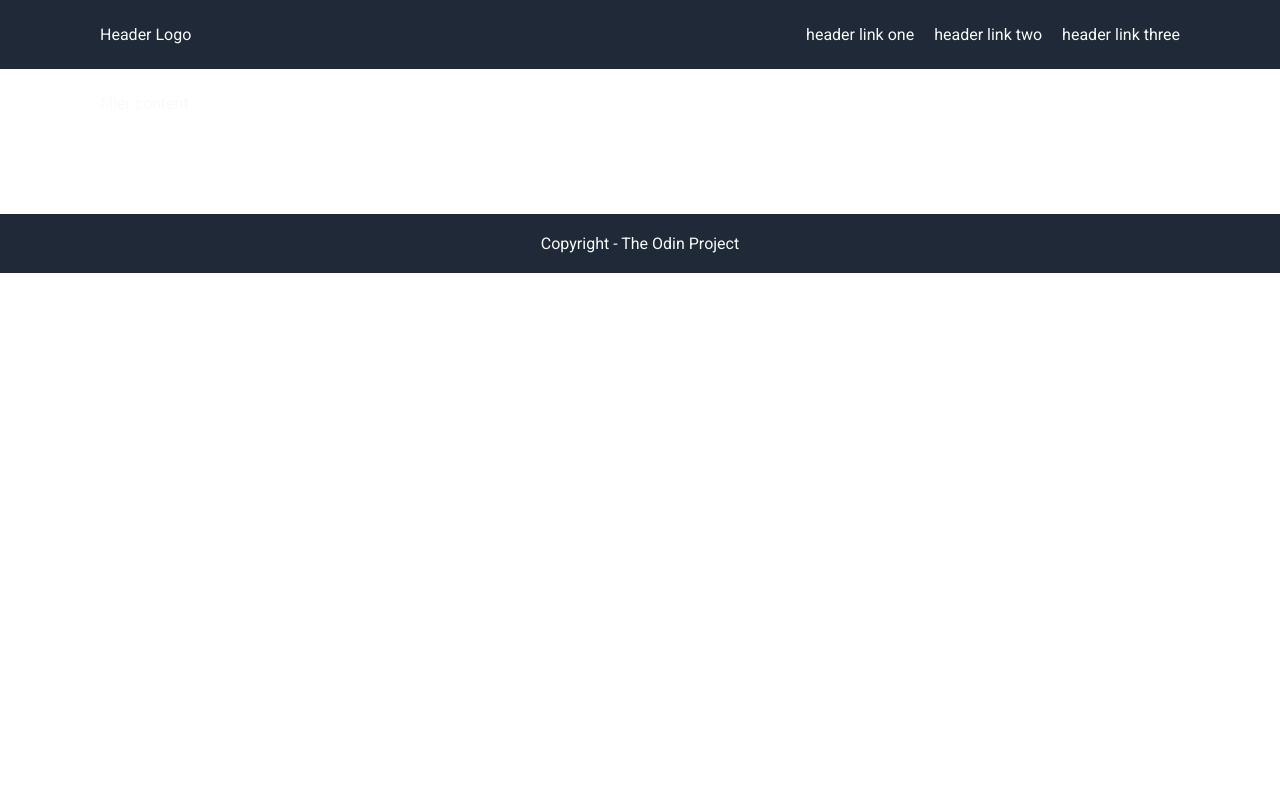
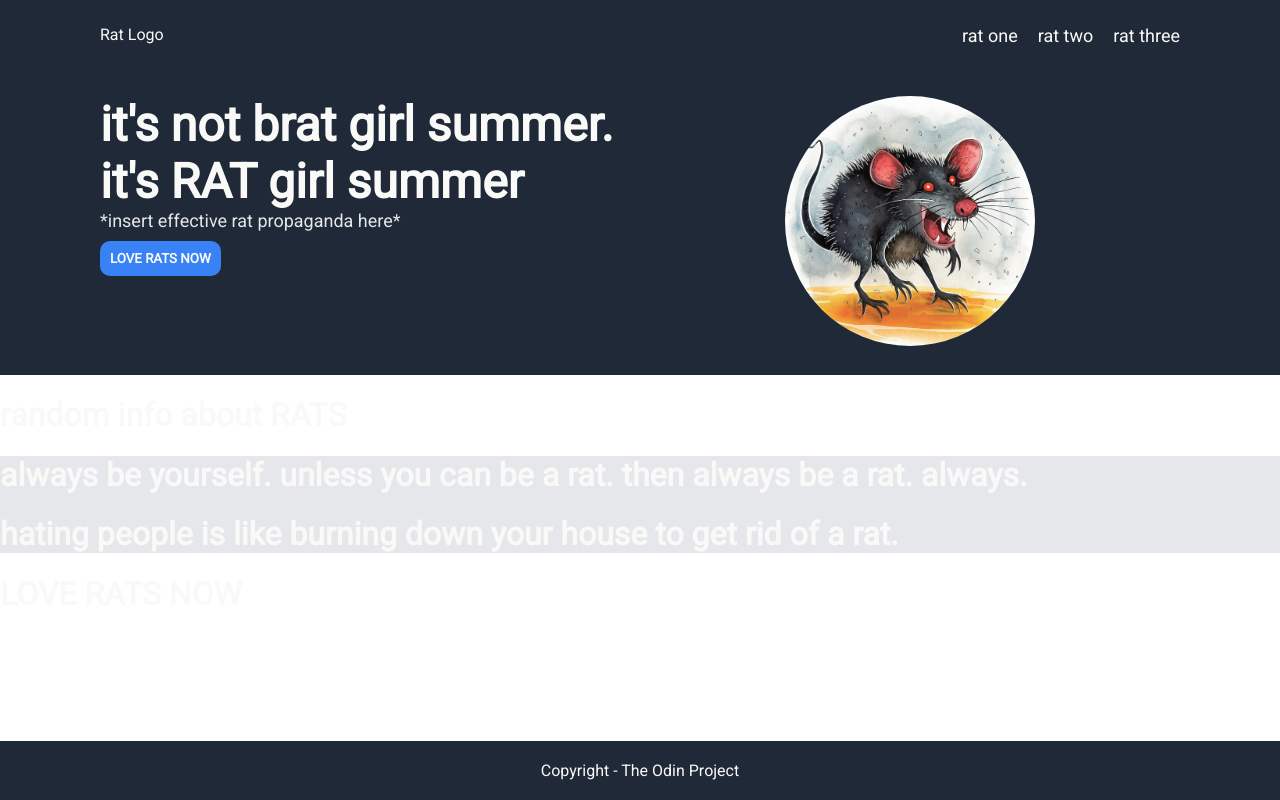
Before and after one commit to sarenat/landing-page-project, a plain HTML site: page index.html in a window 1280 px wide. Drawn offline with Linux system fonts and the light colour scheme.

Commit message:
Complete hero section of landing page
Added additional stylings and page sections and made website rat-themed.

```diff
--- a/index.html
+++ b/index.html
@@ -2,7 +2,7 @@
 <html lang="en">
     <head>
         <meta charset="utf-8">
-        <title>Landing Page Project - Ren's Version</title>
+        <title>Landing Page Project - RAT EDITION</title>
         <link rel="stylesheet" href="style.css">
         <link href='https://fonts.googleapis.com/css?family=Roboto' rel='stylesheet'>
     </head>
@@ -11,28 +11,47 @@
         <div class="header">
             <div class="navbar">
                 <ul>
-                    <li><a href="#">Header Logo</a></li>
+                    <li><a href="#">Rat Logo</a></li>
 
                     <div class="right-links">
-                        <li><a href="#">header link one</a></li>
-                        <li><a href="#">header link two</a></li>
-                        <li><a href="#">header link three</a></li>
+                        <li><a href="#">rat one</a></li>
+                        <li><a href="#">rat two</a></li>
+                        <li><a href="#">rat three</a></li>
                     </div>
                 </ul>
             </div>
         </div>
 
         <div class="body-content">
-            filler content
-            <br/>
-            <br/>
-            <br/>
-            <br/>
-            <br/>
+            <div class="introduction">
+                <div class="introduction-text">
+                    <div class="hero-main-text">it's not brat girl summer. it's RAT girl summer</div>
+                    <div class="hero-secondary-text">*insert effective rat propaganda here*</div>
+                    <button type="button"><strong>LOVE RATS NOW</strong></button>
+                </div>
+                <div class="introduction-image">
+                    <img src="./images/rat-girl-summer.jpg"
+                         alt="Ragged looking rat"
+                         style="width: 250px; height: 250px; border-radius: 50%">
+                </div>
+            </div>
+
+            <div class="random-information">
+                <h1>random info about RATS</h1>
+            </div>
+
+            <div class="inspiring-quote">
+                <h1>always be yourself. unless you can be a rat. then always be a rat. always.</h1>
+                <h1>hating people is like burning down your house to get rid of a rat.</h1>
+            </div>
+
+            <div class="call-to-action">
+                <h1>LOVE RATS NOW</h1>
+            </div>
+        </div>
+
+        <div class="footer">
+            Copyright - The Odin Project
         </div>
     </body>
-
-    <footer>
-        Copyright - The Odin Project
-    </footer>
 </html>
--- a/style.css
+++ b/style.css
@@ -7,6 +7,7 @@ body {
     display: flex;
     flex-direction: column;
     margin: 0px;
+    min-height: 100vh;
 }
 
 ul {
@@ -30,15 +31,47 @@ a {
     flex: 1 1 auto;
 }
 
-footer, .header {
+.footer, .header {
     text-align: center;
     background: #1F2937;
 }
 
-.body-content, .navbar {
+.introduction, .navbar {
     padding: 25px 100px;
+    background: #1F2937;
 }
 
-footer {
+.footer {
     padding: 20px;
 }
+
+.inspiring-quote {
+    background-color: #E5E7EB;
+}
+
+.introduction {
+    display: flex;
+    flex-wrap: wrap;
+}
+.introduction-text {
+    flex: 50%;
+}
+.introduction-image {
+    flex: 50%;
+    text-align: center;
+}
+.hero-main-text {
+    font-size: 48px;
+    font-weight: 900;
+}
+.hero-secondary-text, .right-links {
+    font-size: 18px;
+    color: #E5E7EB;
+}
+button {
+    background: #3882F6;
+    margin-top: 10px;
+    padding: 10px;
+    border: none;
+    border-radius: 10px;
+}
```
Also changed, not shown: images/rat-girl-summer.jpg (added).
